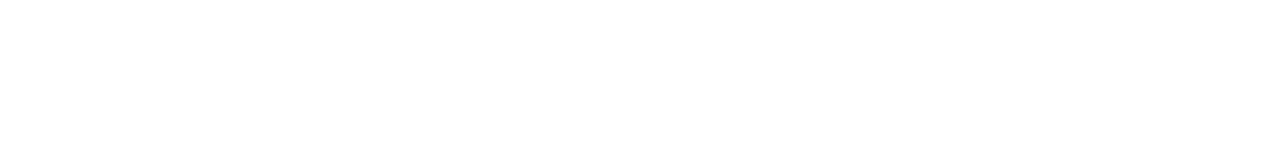
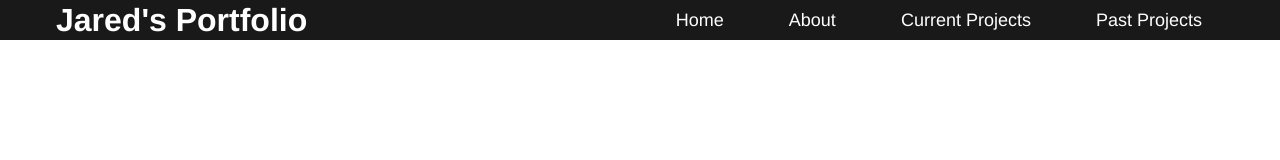
Before and after one commit to rocky7211/Portfolio1.0, a plain HTML site: page index.html in a window 1280 px wide. Drawn offline with Linux system fonts and the light colour scheme.

Commit message:
toolbar has been added

```diff
--- a/Styles/CSS/home.css
+++ b/Styles/CSS/home.css
@@ -1,7 +1,43 @@
 /* CSS Styles for landing page of portfolio: rocky7211 */
 
-html {
-    font-family:'Courier New', Courier, monospace;
+/* Header/Banner Section */
+
+.flex-container {
+    display: flex;
+    justify-content: center;
+}
+header {
+    width: 100%;
+    position: fixed;
+    z-index: 1;
+    height: 5vh;
+    background-color: rgba(0, 0, 0, 0.9);
+    border-bottom: solid 1px rgb(255, 255, 255);
+    align-items: center;
+    color:rgb(255, 255, 255);
+}
+nav  {
+    text-align: right;
+    flex-grow: 1;
+    padding-right: 6vh;
+    font-size: 18px;
+
+}
+span h1 {
+    text-align: left;
+}
+h1 {
+    padding-left: 7vh;
+}
+nav span {
+    display: inline-block;
+    padding: 30px 30px;
+}
+
+/* Body Section */
+
+body {
+    font-family: Helvetica, sans-serif;
     font-size: 16px;
     margin: 0;
     text-align: center;
--- a/index.html
+++ b/index.html
@@ -4,10 +4,21 @@
 <!DOCTYPE html>
 <html>
     <head>
-        <title>Home | rocky7211</title>
+        <title>Home | Portfolio</title>
         <link rel="stylesheet" type="text/css" href="./Styles/CSS/home.css">
     </head>
     <body>
+        <!-- Header Section -->
+        <header class="flex-container">
+            <h1>Jared's Portfolio</h1>
+            <nav>
+                <span>Home</span>
+                <span>About</span>
+                <span>Current Projects</span>
+                <span>Past Projects</span>
+            </nav>
+        </header>
+        <!-- Main Section -->
 
     </body>
 </html>
```
